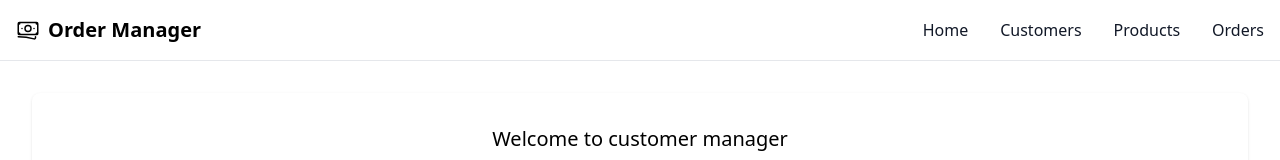
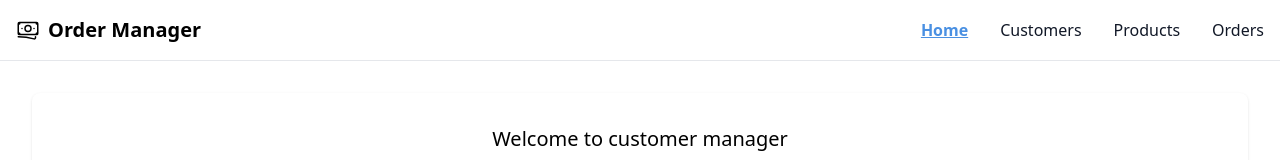
Before and after one commit to ArtiomIagolnic/order-manager, a Vue app in the folder client/: page / in a window 1280 px wide. Shown: the top 160 px of the page. Built offline with nearby package versions, Linux system fonts and the light colour scheme; no server answers.

Commit message:
products

```diff
--- a/client/public/index.html
+++ b/client/public/index.html
@@ -1,5 +1,5 @@
 <!DOCTYPE html>
-<html lang="">
+<html lang="en">
   <head>
     <meta charset="utf-8" />
     <meta http-equiv="X-UA-Compatible" content="IE=edge" />
--- a/client/src/components/NavBar.vue
+++ b/client/src/components/NavBar.vue
@@ -33,10 +33,11 @@
                     class="flex flex-col p-4 md:p-0 mt-4 border border-gray-100 rounded-lg bg-gray-50 md:flex-row md:space-x-8 md:mt-0 md:border-0 md:bg-white dark:bg-gray-800 md:dark:bg-gray-900 dark:border-gray-700">
                     <li v-for="link in links">
                         <router-link :to="link.path" @click="closeMobileMenu"
-                            class="block py-2 pl-3 pr-4 text-gray-900 rounded hover:bg-gray-100 md:hover:bg-transparent md:hover:text-blue-700 md:p-0 dark:text-white md:dark:hover:text-blue-500 dark:hover:bg-gray-700 dark:hover:text-blue-500 md:dark:hover:bg-transparent dark:border-gray-700">{{
-                                link.name }}</router-link>
+                            :class="{ 'active-link': $route.path === link.path }"
+                            class="block py-2 pl-3 pr-4 text-gray-900 rounded hover:bg-gray-100 md:hover:bg-transparent md:p-0 dark:text-white md:dark:hover:text-blue-500 dark:hover:bg-gray-700 dark:border-gray-700 transition-colors hover:underline">
+                            {{ link.name }}
+                        </router-link>
                     </li>
-
                 </ul>
             </div>
         </div>
@@ -51,7 +52,7 @@ export default {
                 { name: 'Home', path: '/' },
                 { name: 'Customers', path: '/customers' },
                 { name: 'Products', path: '/products' },
-                { name: 'Orders', path: '/orders' },
+                { name: 'Orders', path: '/orders' }
             ],
         }
     },
@@ -62,3 +63,22 @@ export default {
     },
 }
 </script>
+
+<style scoped>
+.active-link {
+  font-weight: bold; /* Apply your desired active link styles here */
+  color: #4a90e2; /* Change to your desired active link color */
+  text-decoration: underline; /* Add an underline effect */
+  transition: color 0.3s, text-decoration 0.3s;
+}
+
+.active-link:hover {
+  color: #2d6097; /* Change to your desired hover color */
+  /* You can adjust hover styles here if needed */
+}
+
+/* Add styles to remove underline when link is hovered */
+.active-link:hover {
+  text-decoration: none;
+}
+</style>
--- a/client/src/pages/customers/index.vue
+++ b/client/src/pages/customers/index.vue
@@ -61,7 +61,7 @@
 
       <table class="w-full flex flex-row flex-no-wrap bg-white rounded-lg overflow-hidden shadow-lg my-5">
         <thead class="text-white">
-          <tr class="bg-teal-400 flex-col flex-no wrap table-row rounded-l-lg rounded-none mb-2 sm:mb-0">
+          <tr class="bg-teal-400 flex-col flex-no wrap table-row rounded-l-lg rounded-none mb-0">
             <th class="p-3 text-left">Nr</th>
             <th class="p-3 text-left">Name</th>
             <th class="p-3 text-left">Age</th>
--- a/client/src/pages/products/index.vue
+++ b/client/src/pages/products/index.vue
@@ -5,7 +5,7 @@
   <button @click="openModal()"
     class="w-full md:w-2/5 bg-white border-b border-gray-300 hover:border-gray-700 hover:bg-gray-800 hover:text-white dark:border-gray-700 dark:bg-gray-800 dark:text-white dark:hover:bg-white dark:hover:border-gray-300 dark:hover:text-gray-800 font-bold py-2 px-4 mb-4 rounded">Add
     new product</button>
-  <div class="overflow-x-auto">
+
 
   <!-- Search field -->
   <div class="flex mb-4">
@@ -70,25 +70,22 @@
           </tr>
         </thead>
         <tbody class="flex-none">
-            <tr v-for="(product, i) in displayedProducts" :key="product.id"
-              class=" flex-col flex-no wrap table-row  mb-0">
+          <tr v-for="(product, i) in displayedProducts" :key="product.id" class=" flex-col flex-no wrap  mb-0">
             <td class="border-grey-light border hover:bg-gray-100 p-3">{{ i + 1 }}</td>
             <td class="border-grey-light border hover:bg-gray-100 p-3 truncate">{{ product.name }}</td>
             <td class="border-grey-light border hover:bg-gray-100 p-3 truncate">{{ product.price }}€</td>
             <td class="border-grey-light border hover:bg-gray-100 p-3 truncate">{{ product.stock }}</td>
             <td class="border-grey-light border hover:bg-gray-100 p-3 truncate">{{ product.sku }}</td>
-              <div class="border-grey-light border hover:bg-gray-100 p-3 flex justify-around">
+            <td class="border-grey-light border hover:bg-gray-100 p-3 flex justify-around">
               <button @click="openModal(product)"
                 class="text-blue-400 hover:text-blue-600 hover:font-medium cursor-pointer">Update</button>
               <button @click="deleteProduct(product)"
                 class="text-red-400 hover:text-red-600 hover:font-medium cursor-pointer">Delete</button>
-              </div>
+            </td>
           </tr>
         </tbody>
       </table>
     </div>
-    </div>
-
   </div>
 
   <div class="flex justify-end">
@@ -190,3 +187,28 @@ export default {
   }
 }
 </script>
+
+<style>
+html,
+body {
+  height: 100%;
+}
+
+@media (min-width: 640px) {
+  table {
+    display: inline-table !important;
+  }
+
+  thead tr:not(:first-child) {
+    display: none;
+  }
+}
+
+td:not(:last-child) {
+  border-bottom: 0;
+}
+
+th:not(:last-child) {
+  border-bottom: 2px solid rgba(0, 0, 0, .1);
+}
+</style>
--- a/package.json
+++ b/package.json
@@ -6,7 +6,7 @@
     "start:backend": "cd backend && npm run server",
     "install:packages": "npm install && cd client && npm install && cd ../backend && npm install",
     "start:both": "npm-run-all -p start:frontend start:backend",
-    "start": "npm run install:packages && npm run start:both"
+    "start": "npm run start:both"
   },
   "dependencies": {
     "npm-run-all": "^4.1.5"
```
Lines whose indentation alone changed are shown as unchanged.
